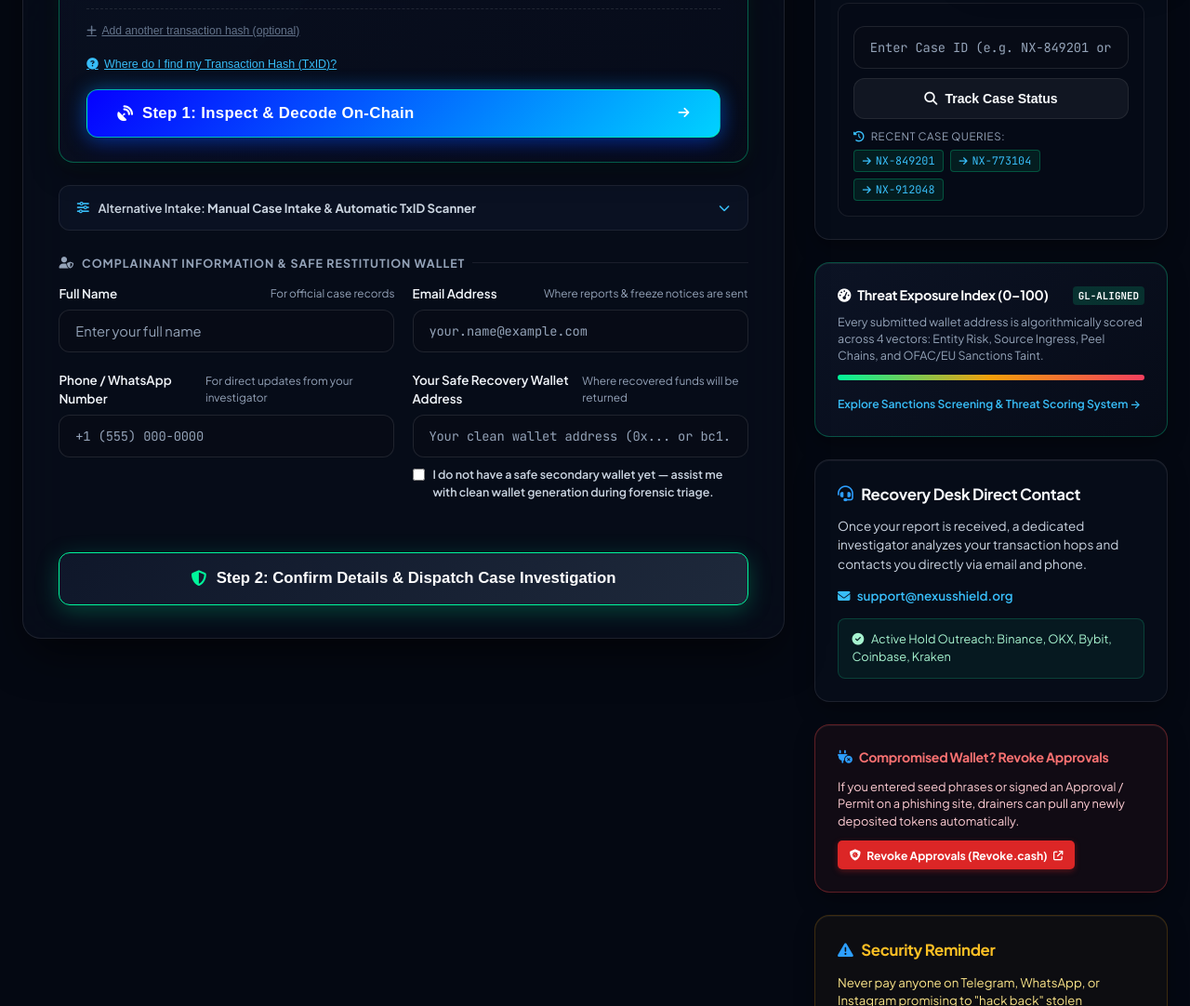
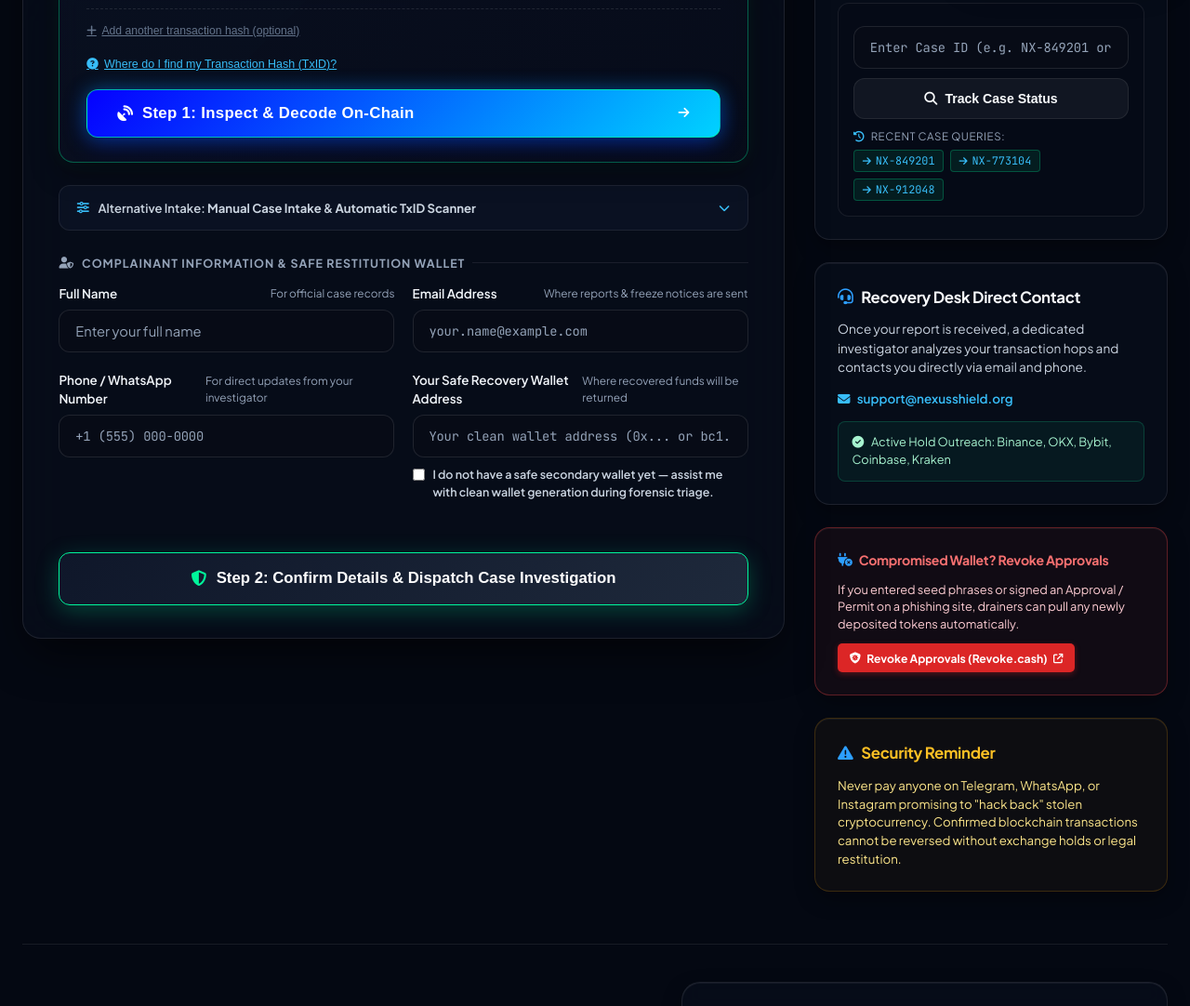
Before and after one commit to annamaywong39-create/nexus-shield, a website: page index.html in a window 1280 px wide. Shown: the part 802-1884 px from the top of the page at 93% size. Drawn offline with nearby package versions, Linux system fonts and the light colour scheme; no server answers; animation ran at ten frames a second.

Commit message:
clean: remove Threat Exposure Index sidebar card from home page

```diff
--- a/index.html
+++ b/index.html
@@ -623,22 +623,7 @@ STATEMENT OF SWORN FACTS:
         </div>
       </div>
 
-      <!-- 4-Vector Algorithmic Threat Exposure Index Teaser -->
-      <div class="intel-card" style="background: linear-gradient(135deg, rgba(13, 21, 39, 0.9), rgba(7, 12, 24, 0.95)); border: 1px solid rgba(0, 245, 155, 0.28);">
-        <div style="display: flex; justify-content: space-between; align-items: center; margin-bottom: 0.5rem;">
-          <h3 style="margin: 0; font-size: 0.9rem; color: #fff; display: flex; align-items: center; gap: 0.45rem;">
-            <i class="fas fa-gauge-high" style="color: var(--accent-green);"></i> Threat Exposure Index (0–100)
-          </h3>
-          <span style="font-family: var(--font-mono); font-size: 0.68rem; color: var(--accent-green); background: rgba(0,245,155,0.15); padding: 2px 6px; border-radius: 4px; font-weight: 700;">GL-ALIGNED</span>
-        </div>
-        <p style="font-size: 0.78rem; color: var(--text-muted); line-height: 1.45; margin-bottom: 0.75rem;">
-          Every submitted wallet address is algorithmically scored across 4 vectors: Entity Risk, Source Ingress, Peel Chains, and OFAC/EU Sanctions Taint.
-        </p>
-        <div style="height: 6px; border-radius: 3px; background: linear-gradient(90deg, #00f59b 0%, #f59e0b 50%, #f43f5e 100%); margin-bottom: 0.75rem;"></div>
-        <a href="intelligence.html" style="font-size: 0.76rem; color: var(--accent-cyan); text-decoration: none; display: inline-flex; align-items: center; gap: 0.35rem; font-weight: 600;">
-          Explore Sanctions Screening &amp; Threat Scoring System &rarr;
-        </a>
-      </div>
+
 
       <!-- Live 24/7 Forensic Triage & Response Status -->
       <div class="intel-card">
```
